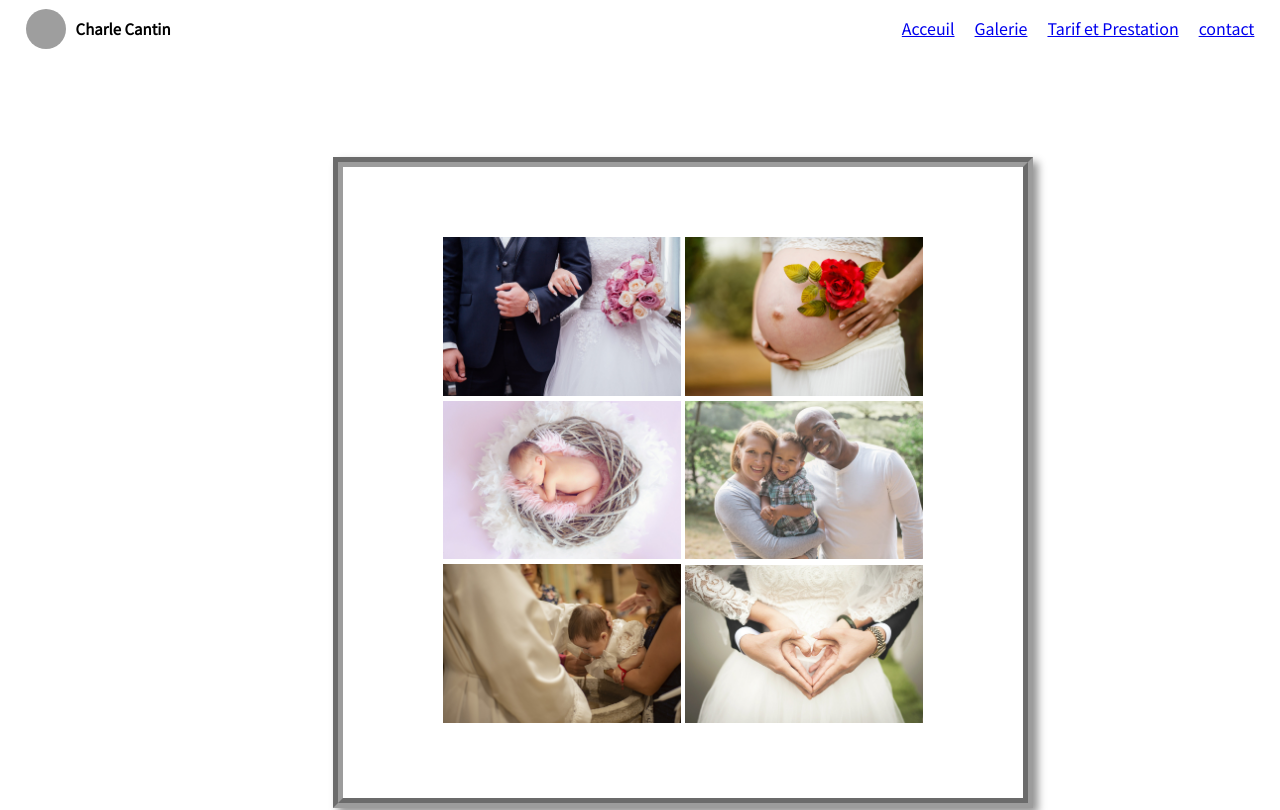
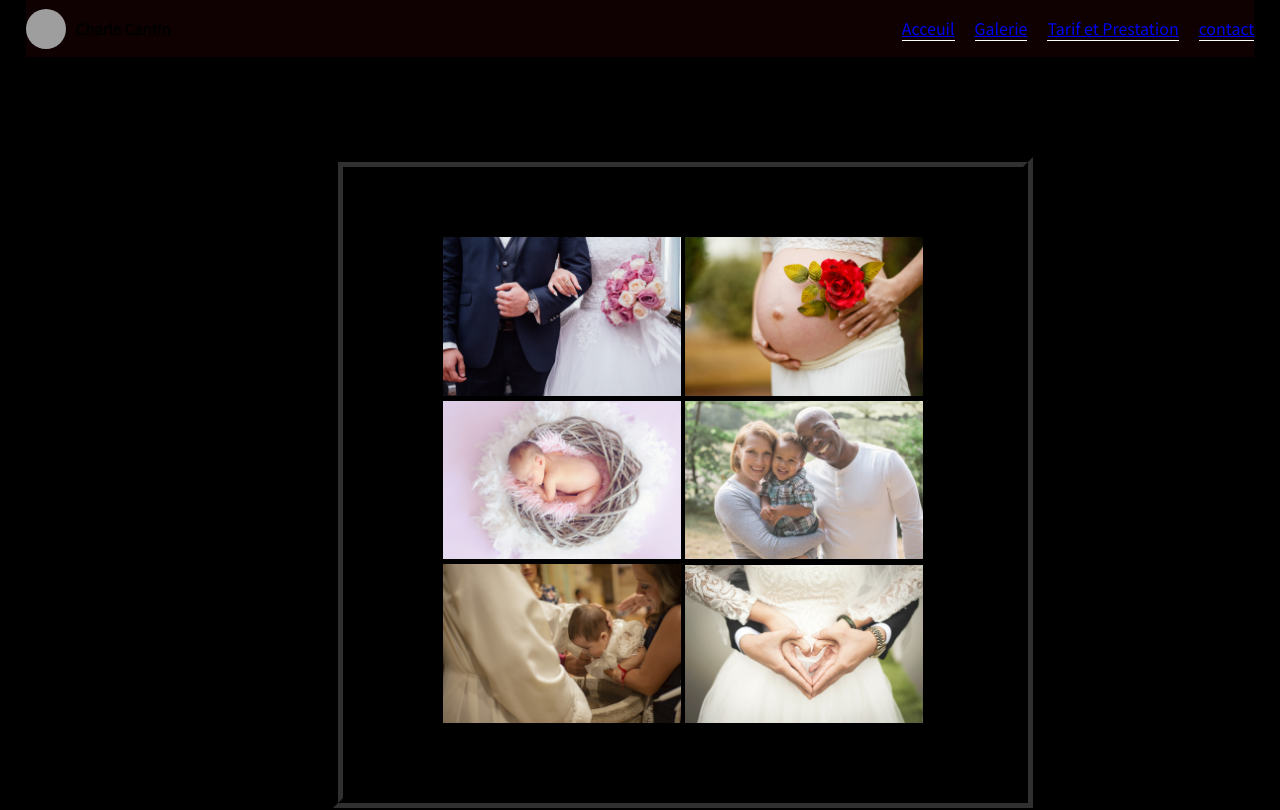
Before and after one commit to Papytow/port, a plain HTML site: page galerie.html in a window 1280 px wide. Shown: the top 810 px of the page. Drawn offline with Linux system fonts and the light colour scheme; grey boxes are pictures that could not be loaded; files whose address does not match are found by name.

Commit message:
modification background de la page gallerie

```diff
--- a/style2.css
+++ b/style2.css
@@ -1,3 +1,17 @@
+body{
+    background-color: black;
+}
+
+nav {
+	display: flex;
+	flex-wrap: wrap;
+	justify-content: space-between;
+	align-items: center;
+	background-color: rgb(15, 1, 1);
+	position: sticky;
+	top: 0;
+}
+
 section{
     margin: 0;
     padding: 0;
```
